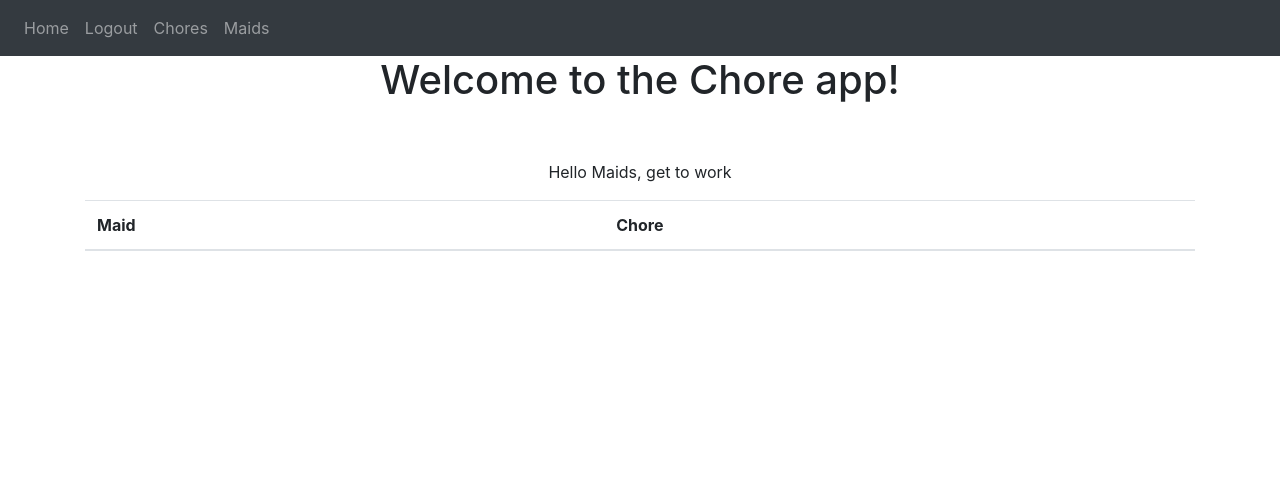
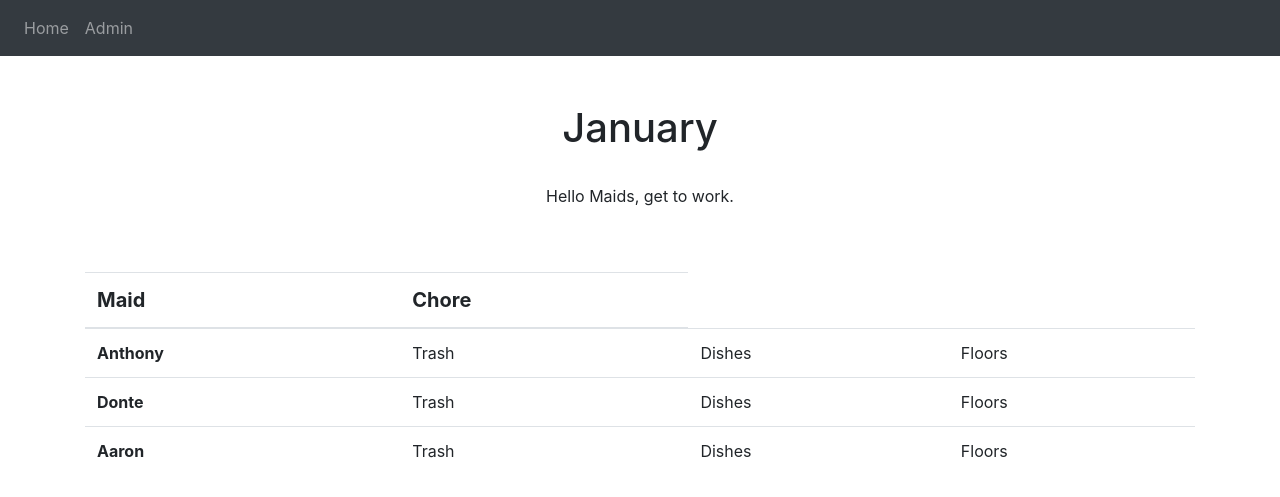
Before and after one commit to SpOOkRS1/Second-Try, a Flask app: template website/templates/home.html in a window 1280 px wide. Shown: the top 497 px of the page. Run offline with Flask 2, Linux system fonts and the light colour scheme; the template is opened without the code that fills it: values that come from a table or form of the project are taken from there, others are empty; data comes from the database, SQL or seed files in the repository; some libraries are stand-ins or nearby versions.

Commit message:
G - have the chores and the maids showing up in table on home page

```diff
--- a/website/templates/adchore.html
+++ b/website/templates/adchore.html
@@ -1,7 +1,7 @@
 {% extends "base.html" %} {% block title %}Chores{% endblock %} {% block content%}
 <h1 align="center">Chores</h1>
 <ul class="list-group list-group-flush" id="notes">
-   {% for chore in query %}
+   {% for chore in cquery %}
    <li class="list-group-item">
       {{ chore.chore }}
       <button type="button" class="close">
--- a/website/templates/admaid.html
+++ b/website/templates/admaid.html
@@ -1,7 +1,7 @@
 {% extends "base.html" %} {% block title %}Maids{% endblock %} {% block content%}
 <h1 align="center">Maids</h1>
 <ul class="list-group list-group-flush" id="notes">
-   {% for maid in query %}
+   {% for maid in mquery %}
    <li class="list-group-item">
       {{ maid.maid}}
       <button type="button" class="close">
--- a/website/templates/home.html
+++ b/website/templates/home.html
@@ -1,21 +1,28 @@
 {% extends "base.html" %} {% block title %}Home{% endblock %}
 {% block content%}
-<h1 align="center">Welcome to the Chore app!</h1>
 <br>
 <br>
-<p align="center">Hello Maids, get to work</p>
+<h1 align="center">January</h1>
+<br>
+<p align="center">Hello Maids, get to work.</p>
+<br>
+<br>
 <table class="table">
    <thead>
       <tr>
-         <th scope="col">Maid</th>
-         <th scope="col">Chore</th>
+         <th scope="col" style = "font-size: 20px">Maid</th>
+         <th scope="col" style = "font-size: 20px">Chore</th>
       </tr>
    </thead>
    <tbody>
-      {%for chores in user.chores %}
+      {% for maids in mquery %}
       <tr>
-         <th scope="row">Anthony</th>
-         <td>{{ chores.data }}</td>
+         <th scope="row">{{maids.maid}}</th>
+         {% for chores in cquery %}
+
+         <td>{{chores.chore}}</td>
+
+         {%endfor%}
       </tr>
       {%endfor%}
    </tbody>
--- a/website/views.py
+++ b/website/views.py
@@ -9,7 +9,7 @@
 @views.route('/')
 def home():
 
-  return render_template("home.html", user=current_user)
+  return render_template("home.html", user=current_user, cquery=Chore.query.all(), mquery=Maid.query.all())
 
 @views.route('/adchore', methods=['GET', 'POST'])
 @login_required
@@ -25,7 +25,7 @@
             db.session.commit()
             flash('Chore added!', category='success')
 
-    return render_template("adchore.html", user=current_user, query=Chore.query.all())
+    return render_template("adchore.html", user=current_user, cquery=Chore.query.all())
 
 @views.route('/admaid', methods=['GET', 'POST'])
 @login_required
@@ -41,7 +41,7 @@
             db.session.commit()
             flash('Maid added!', category='success')
 
-    return render_template("admaid.html", user=current_user, query=Maid.query.all())
+    return render_template("admaid.html", user=current_user, mquery=Maid.query.all())
 
 
 @views.route('/delete-chore', methods=['POST'])
```
Also changed, not shown: main.py (line endings or trailing spaces).
